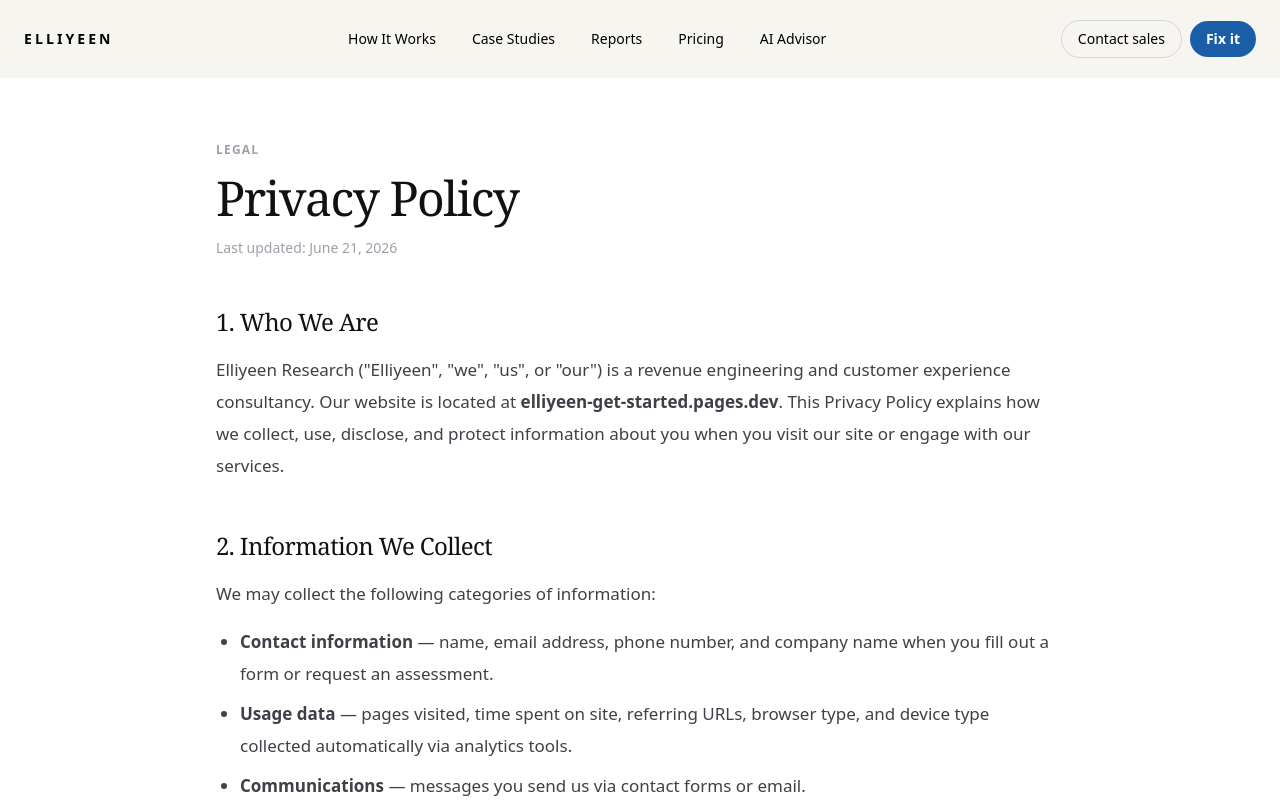
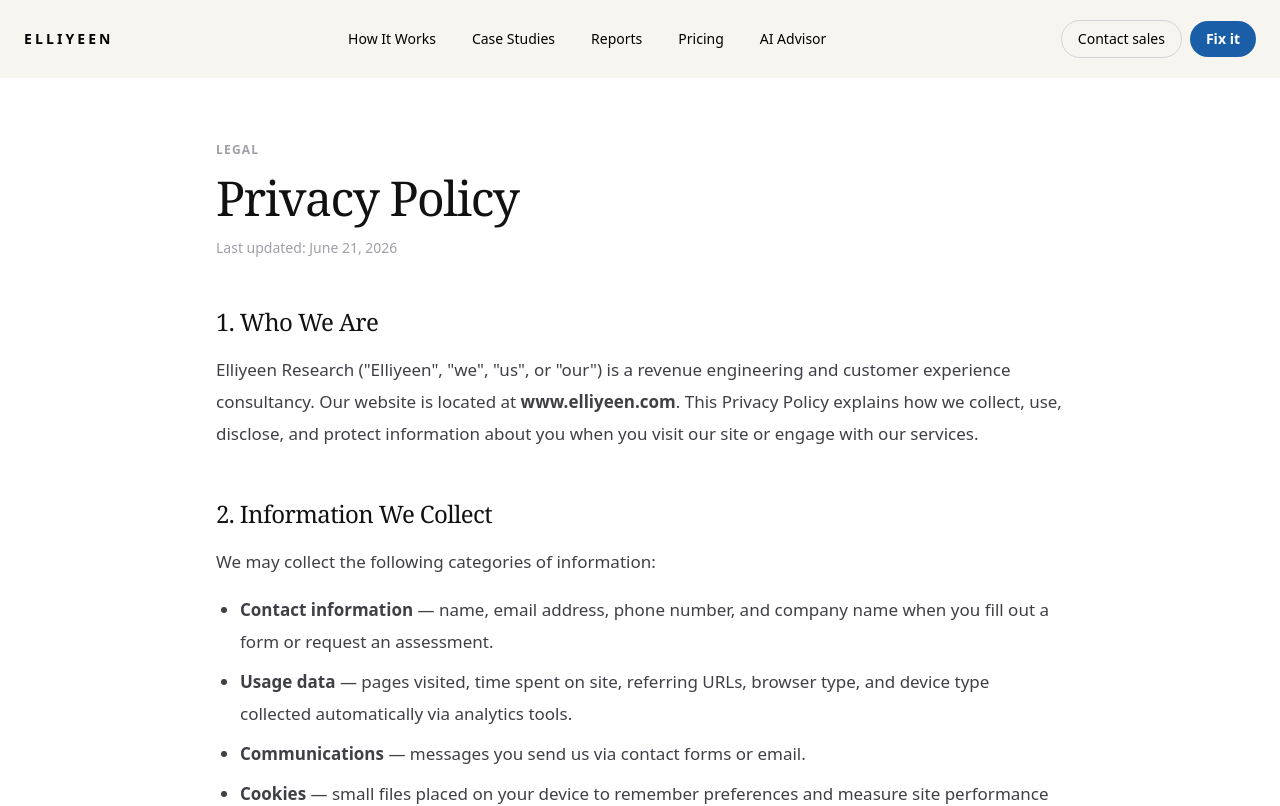
Before and after one commit to elliyeen/elliyeen-get-started, a Next.js app: page /privacy in a window 1280 px wide. Shown: the top 806 px of the page. Built offline with nearby package versions, Linux system fonts and the light colour scheme.

Commit message:
Fix production metadata domain

```diff
--- a/app/accessibility/page.tsx
+++ b/app/accessibility/page.tsx
@@ -4,7 +4,7 @@ import SiteNav from "@/app/SiteNav";
 export const metadata: Metadata = {
   title: "Accessibility",
   description: "Elliyeen Research's commitment to WCAG 2.1 AA accessibility standards and building an inclusive web experience for all users.",
-  alternates: { canonical: "https://elliyeen-get-started.pages.dev/accessibility" },
+  alternates: { canonical: "https://www.elliyeen.com/accessibility" },
 };
 
 export default function AccessibilityPage() {
--- a/app/opengraph-image.tsx
+++ b/app/opengraph-image.tsx
@@ -102,7 +102,7 @@ export default function OGImage() {
               letterSpacing: "0.05em",
             }}
           >
-            elliyeen-get-started.pages.dev
+            www.elliyeen.com
           </span>
 
           {/* Decorative bar chart */}
--- a/app/page.tsx
+++ b/app/page.tsx
@@ -9,7 +9,7 @@ export const metadata: Metadata = {
   title: "Elliyeen Research — Website Audit & Revenue Diagnosis",
   description:
     "We audit every layer of your website — copy, trust, UX, SEO, conversion, and AI search readiness — using 18 specialist frameworks. Then we tell you exactly what to fix, in what order, with copy rewrites included.",
-  alternates: { canonical: "https://elliyeen-get-started.pages.dev" },
+  alternates: { canonical: "https://www.elliyeen.com" },
 };
 
 const process = [
--- a/app/privacy/page.tsx
+++ b/app/privacy/page.tsx
@@ -4,7 +4,7 @@ import SiteNav from "@/app/SiteNav";
 export const metadata: Metadata = {
   title: "Privacy Policy",
   description: "How Elliyeen Research collects, uses, and protects your information. Read our full privacy policy.",
-  alternates: { canonical: "https://elliyeen-get-started.pages.dev/privacy" },
+  alternates: { canonical: "https://www.elliyeen.com/privacy" },
 };
 
 export default function PrivacyPage() {
@@ -23,7 +23,7 @@ export default function PrivacyPage() {
 
           <h2 className="mt-12 font-serif text-2xl font-normal tracking-tight">1. Who We Are</h2>
           <p className="mt-4 text-zinc-700">
-            Elliyeen Research ("Elliyeen", "we", "us", or "our") is a revenue engineering and customer experience consultancy. Our website is located at <strong>elliyeen-get-started.pages.dev</strong>. This Privacy Policy explains how we collect, use, disclose, and protect information about you when you visit our site or engage with our services.
+            Elliyeen Research ("Elliyeen", "we", "us", or "our") is a revenue engineering and customer experience consultancy. Our website is located at <strong>www.elliyeen.com</strong>. This Privacy Policy explains how we collect, use, disclose, and protect information about you when you visit our site or engage with our services.
           </p>
 
           <h2 className="mt-12 font-serif text-2xl font-normal tracking-tight">2. Information We Collect</h2>
--- a/app/reports/page.tsx
+++ b/app/reports/page.tsx
@@ -6,7 +6,7 @@ export const metadata: Metadata = {
   title: "Audit Reports — Elliyeen Research",
   description:
     "Published website audit reports by Elliyeen Research. Full 22-framework diagnoses with copy rewrites, financial projections, and prioritized roadmaps.",
-  alternates: { canonical: "https://elliyeen-get-started.pages.dev/reports" },
+  alternates: { canonical: "https://www.elliyeen.com/reports" },
 };
 
 type Report = {
--- a/app/robots.ts
+++ b/app/robots.ts
@@ -2,7 +2,7 @@ import type { MetadataRoute } from "next";
 
 export const dynamic = "force-static";
 
-const BASE_URL = "https://elliyeen-get-started.pages.dev";
+const BASE_URL = "https://www.elliyeen.com";
 
 export default function robots(): MetadataRoute.Robots {
   return {
@@ -14,6 +14,5 @@ export default function robots(): MetadataRoute.Robots {
       },
     ],
     sitemap: `${BASE_URL}/sitemap.xml`,
-    host: BASE_URL,
   };
 }
--- a/app/sitemap.ts
+++ b/app/sitemap.ts
@@ -2,7 +2,7 @@ import type { MetadataRoute } from "next";
 
 export const dynamic = "force-static";
 
-const BASE_URL = "https://elliyeen-get-started.pages.dev";
+const BASE_URL = "https://www.elliyeen.com";
 
 export default function sitemap(): MetadataRoute.Sitemap {
   return [
@@ -11,6 +11,18 @@ export default function sitemap(): MetadataRoute.Sitemap {
       lastModified: new Date(),
       changeFrequency: "weekly",
       priority: 1,
+    },
+    {
+      url: `${BASE_URL}/reports`,
+      lastModified: new Date(),
+      changeFrequency: "weekly",
+      priority: 0.8,
+    },
+    {
+      url: `${BASE_URL}/case-studies/savannah`,
+      lastModified: new Date(),
+      changeFrequency: "monthly",
+      priority: 0.7,
     },
     {
       url: `${BASE_URL}/privacy`,
--- a/app/terms/page.tsx
+++ b/app/terms/page.tsx
@@ -4,7 +4,7 @@ import SiteNav from "@/app/SiteNav";
 export const metadata: Metadata = {
   title: "Terms & Conditions",
   description: "Terms and conditions governing the use of Elliyeen Research's website and services.",
-  alternates: { canonical: "https://elliyeen-get-started.pages.dev/terms" },
+  alternates: { canonical: "https://www.elliyeen.com/terms" },
 };
 
 export default function TermsPage() {
```
